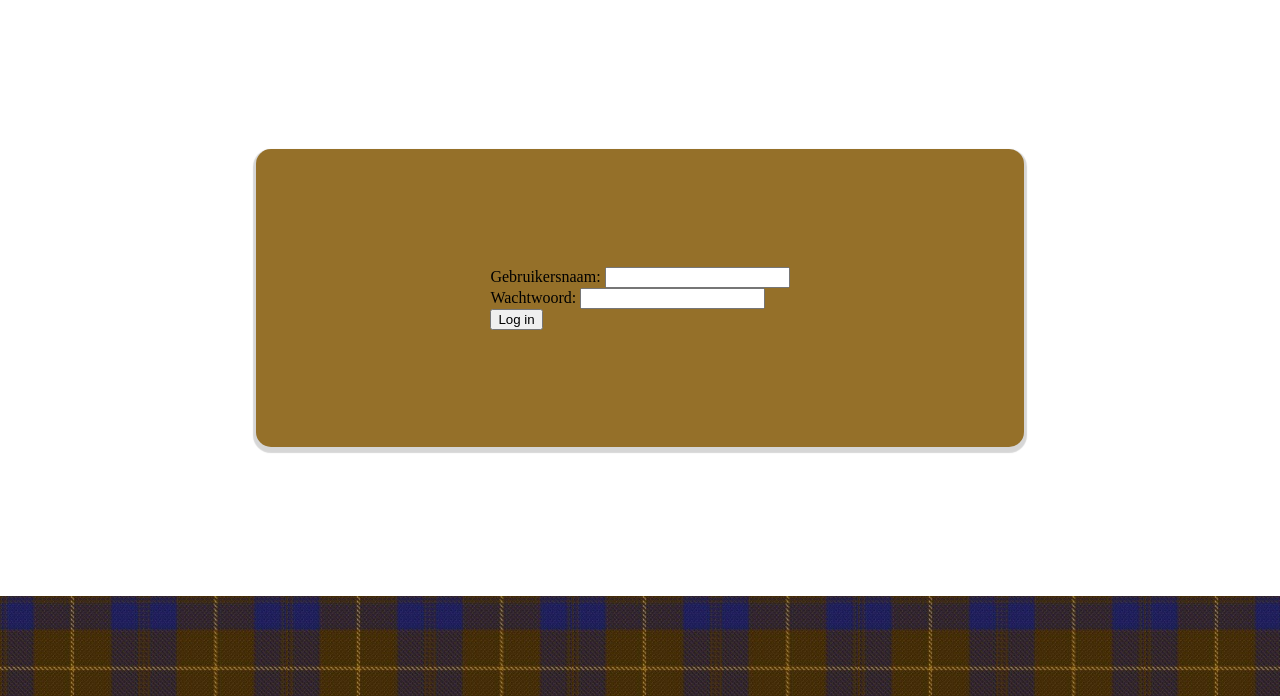
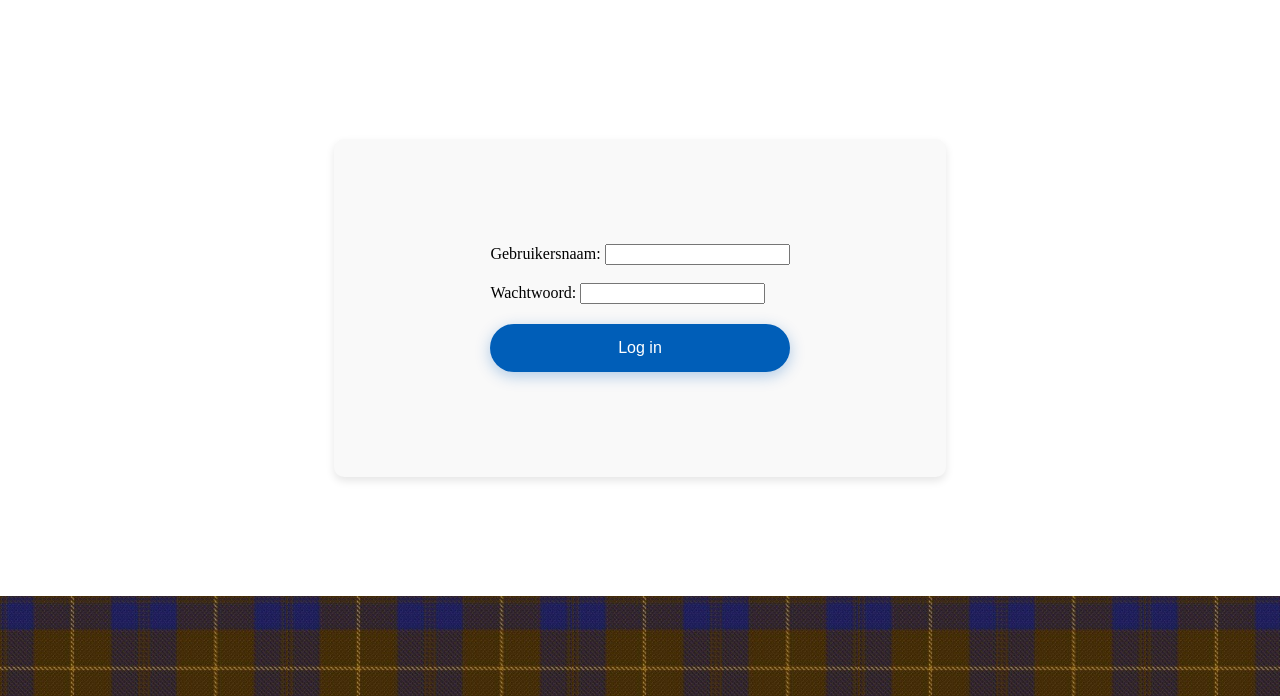
Before and after one commit to siepvan020/Bpexi_whiskey_project, a Django app: page /login/ in a window 1280 px wide. Shown: the part 100-800 px from the top of the page. Run offline with Django 5.2, Linux system fonts and the light colour scheme.

Commit message:
Css aangepast voor de login pagina.

```diff
--- a/hielander_whiskey_app/static/css/login.css
+++ b/hielander_whiskey_app/static/css/login.css
@@ -8,14 +8,40 @@
 }
 
 .login-form {
-    background-color: #957029;
-    height: 50%;
-    width: 60%;
+    height: 40%;
+    width: 40%;
     display: flex;
-    justify-content: space-evenly;
+    justify-content: center;
     align-items: center;
     flex-direction: column;
-    border-radius: 15px;
-    box-shadow: 0 3px 1px 3px rgba(0,0,0,.1607843137);
+    margin: 0 auto;
+    padding: 50px;
+    background-color: #f9f9f9;
+    border-radius: 10px;
+    box-shadow: 0 4px 8px rgba(0, 0, 0, 0.1);
+    margin-top: 20px;
+    max-height: 600px;
+    gap: 10px;
+    overflow: auto;
+}
 
+
+.norm_buttons {
+    width: 100%;
+    background-color: #005EB8;
+    color: #fff;
+    border: none;
+    padding: 15px 30px;
+    margin-top: 20px;
+    font-size: 1em;
+    cursor: pointer;
+    border-radius: 50px;
+    transition: all 0.3s ease;
+    box-shadow: 0 4px 15px rgba(0, 94, 184, 0.3);
 }
+
+.norm_buttons:hover {
+    background-color: #004A99;
+    transform: translateY(-5px);
+    box-shadow: 0 8px 20px rgba(0, 94, 184, 0.4);
+}
--- a/hielander_whiskey_app/templates/login.html
+++ b/hielander_whiskey_app/templates/login.html
@@ -12,10 +12,11 @@
             <label for="gebruikersnaam">Gebruikersnaam:</label>
             <input type="text" id="gebruikersnaam" name="gebruikersnaam" required>
             <br>
-            <label for="wachtwoord">Wachtwoord:</label>
+            <br>
+            <label for="wachtwoord">Wachtwoord: </label>
             <input id="wachtwoord" name="wachtwoord" type="password">
             <br>
-            <button type="submit">Log in</button>
+            <button type="submit" class="norm_buttons">Log in</button>
         </form>
     </section>
 </section>
```
